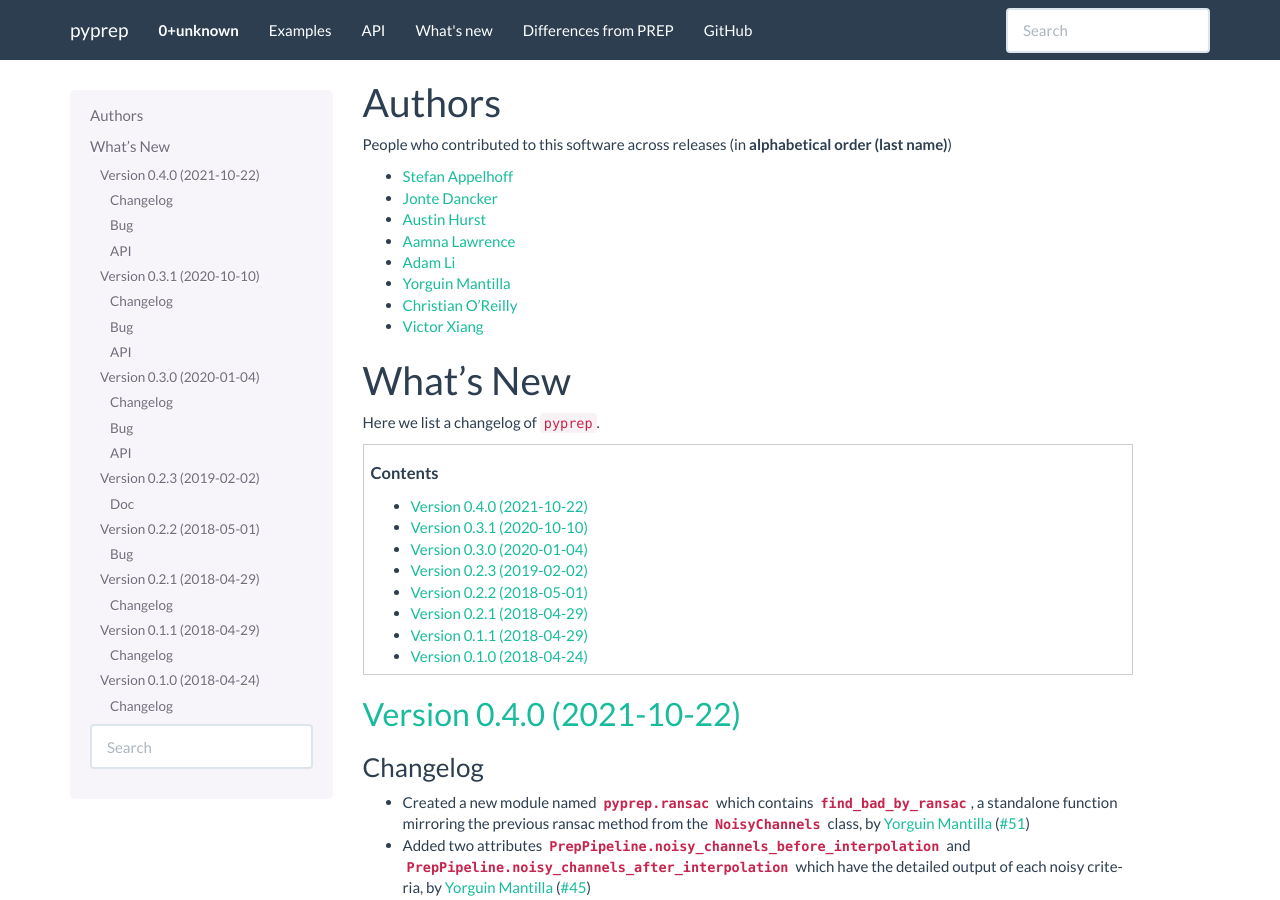
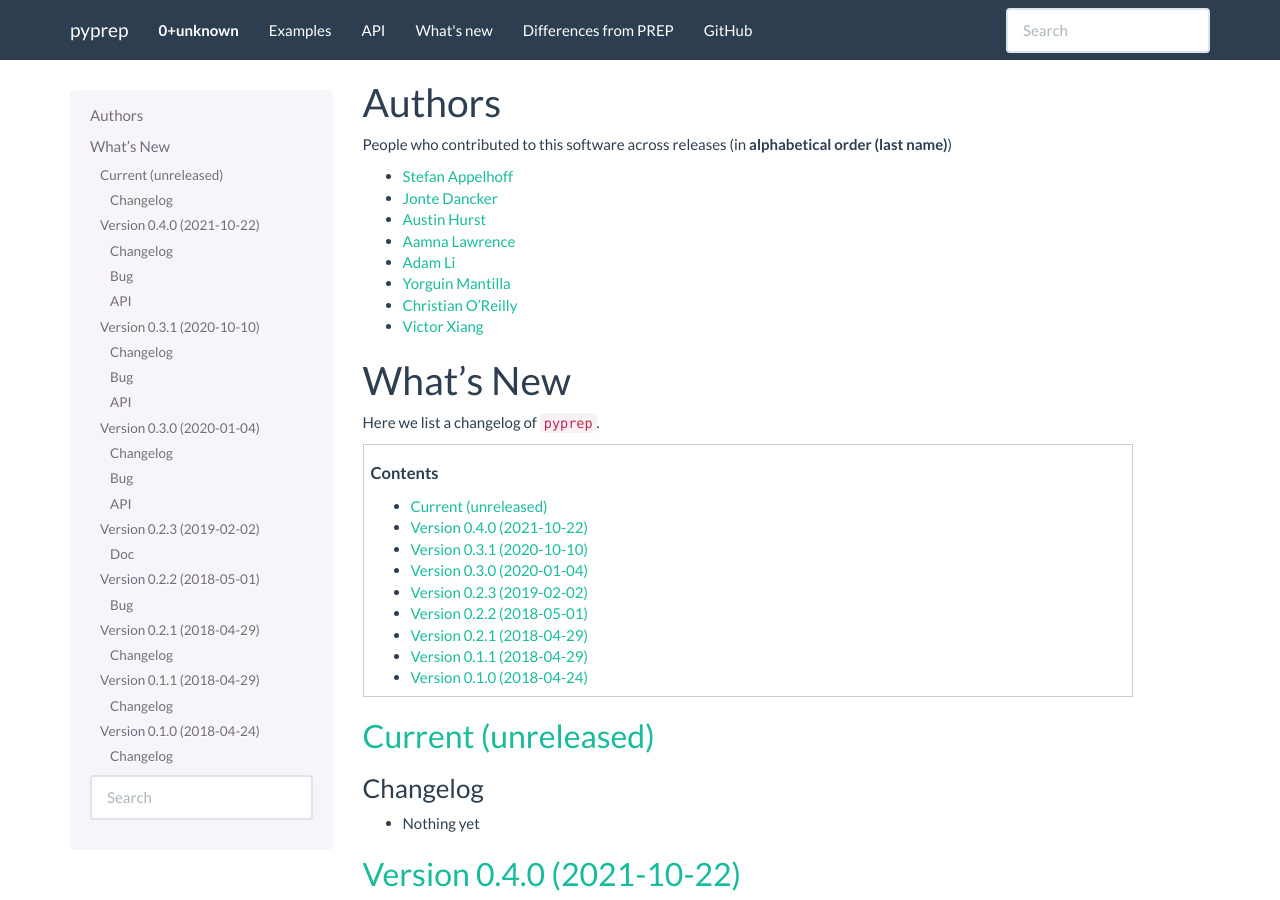
Before and after one commit to sappelhoff/pyprep, a Sphinx documentation site: the page built from docs/whats_new.rst, in a window 1280 px wide and 900 px high. Built offline with Sphinx 7.4.7, drawn with Linux system fonts in a browser that asks for light colours.

Commit message:
start developing 0.5

```diff
--- a/docs/whats_new.rst
+++ b/docs/whats_new.rst
@@ -26,6 +26,15 @@ Here we list a changelog of ``pyprep``.
    :depth: 1
 
 .. currentmodule:: pyprep
+
+.. _current:
+
+Current (unreleased)
+--------------------
+
+Changelog
+~~~~~~~~~
+- Nothing yet
 
 .. _changes_0_4_0:
 
```
